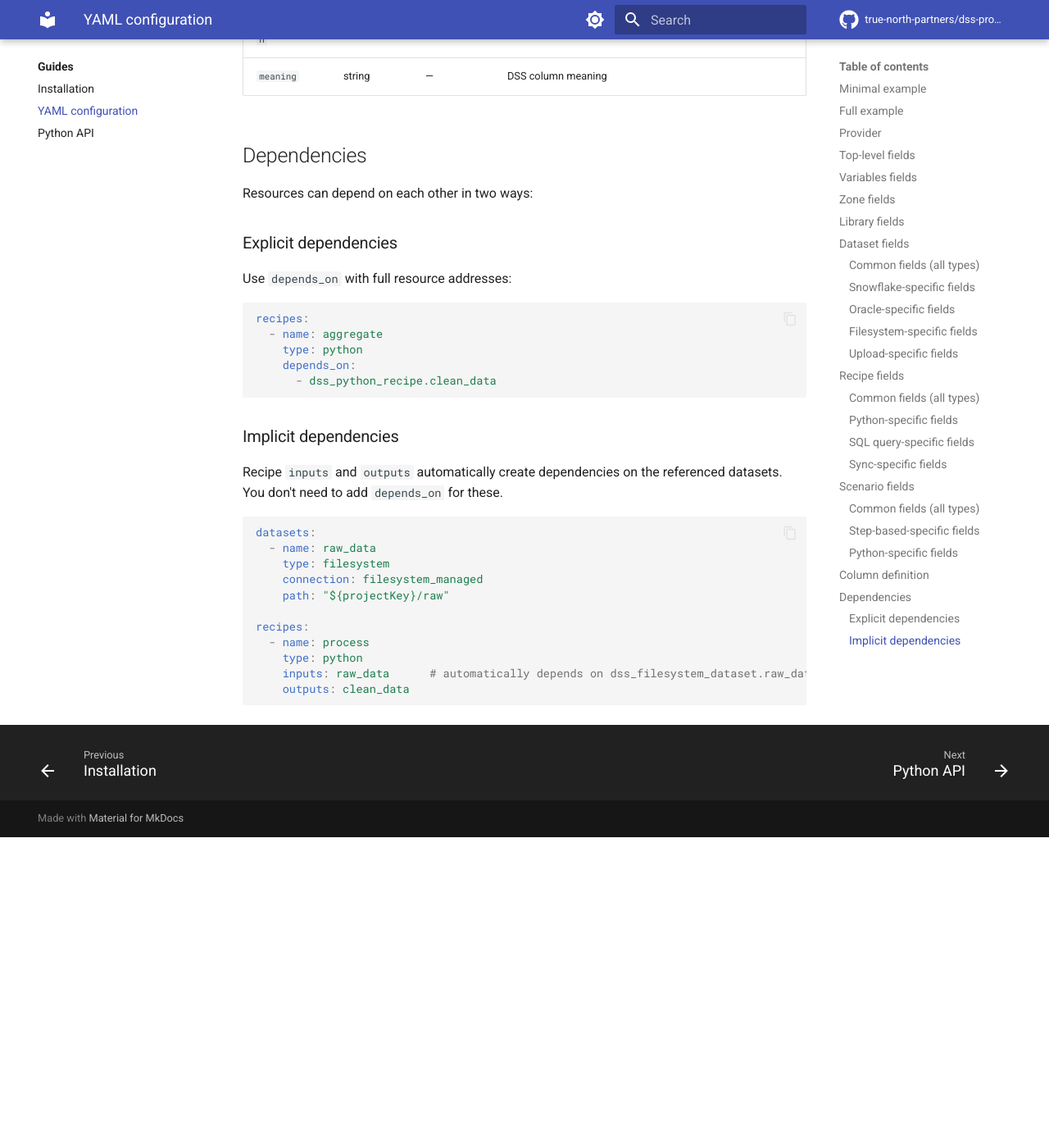
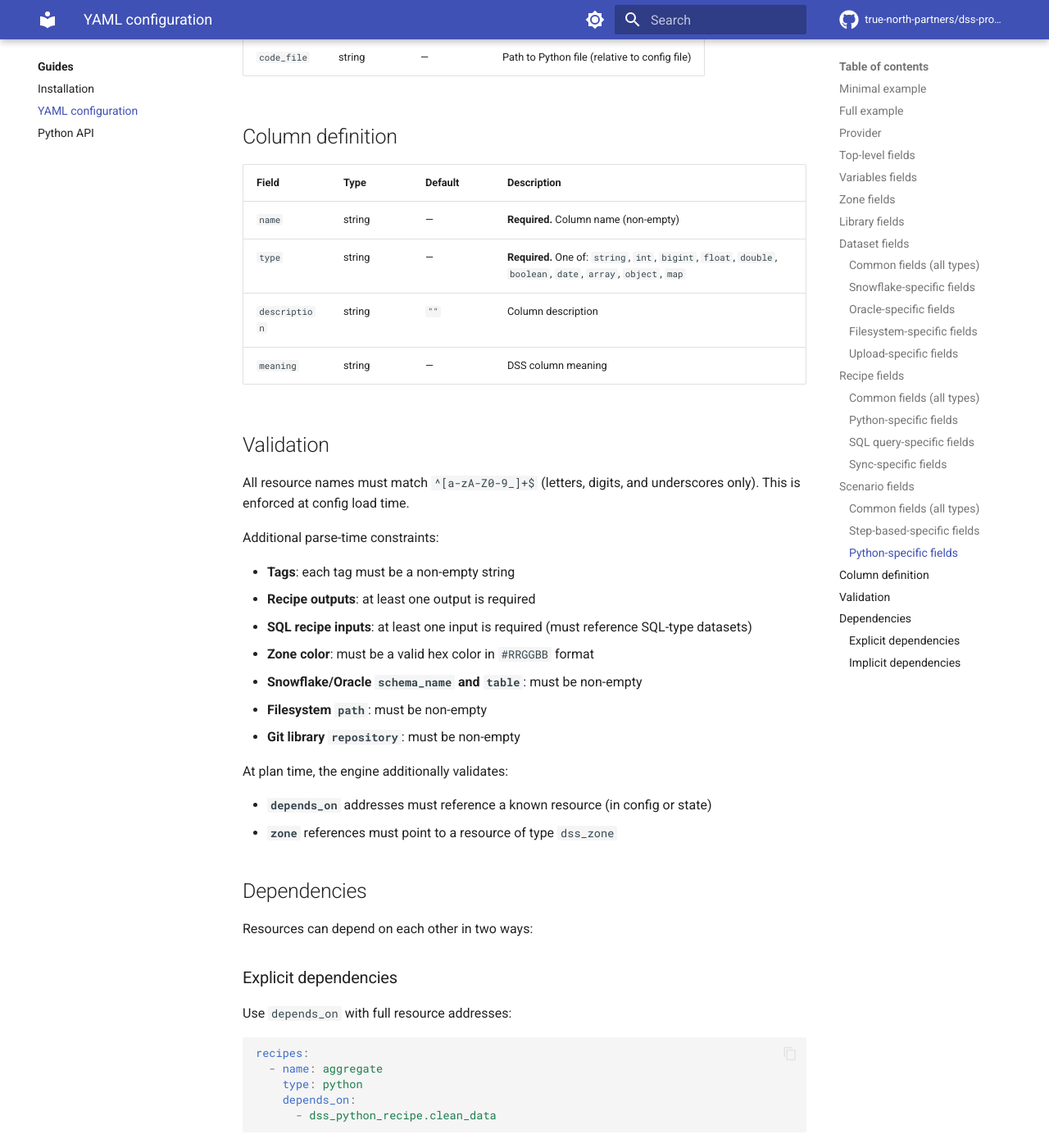
Before and after one commit to true-north-partners/dss-provisioner, an MkDocs documentation site: the page built from docs/guides/yaml-config.md, in a window 1280 px wide and 1400 px high, scrolled down 9262 px. Shown: the whole window at 82% size. Built offline with MkDocs 1.6.1 and Material for MkDocs 9.7.7, drawn with Linux system fonts in a browser that asks for light colours; comment, search, counter and statistics services are not loaded; the version menu is left out; before the commit the page ends 10283 px from its top, so only the background shows below that; some of the changed text lies outside the part shown.

Commit message:
docs: update docs for validation rules (#39)

```diff
--- a/docs/guides/yaml-config.md
+++ b/docs/guides/yaml-config.md
@@ -133,7 +133,7 @@
 
 | Field | Type | Default | Description |
 |---|---|---|---|
-| `name` | string | `variables` | Resource name (singleton — rarely overridden) |
+| `name` | string | `variables` | Resource name (singleton — rarely overridden). Must match `^[a-zA-Z0-9_]+$` |
 | `standard` | dict | `{}` | Standard project variables (shared across instances) |
 | `local` | dict | `{}` | Local project variables (instance-specific) |
 | `description` | string | `""` | Not used by DSS variables (ignored) |
@@ -148,7 +148,7 @@
 
 | Field | Type | Default | Description |
 |---|---|---|---|
-| `name` | string | — | **Required.** Zone identifier (referenced by dataset/recipe `zone` field) |
+| `name` | string | — | **Required.** Zone identifier (must match `^[a-zA-Z0-9_]+$`) |
 | `color` | string | `#2ab1ac` | Hex color in `#RRGGBB` format |
 | `description` | string | `""` | Not used by DSS zones (ignored) |
 | `tags` | list | `[]` | Not used by DSS zones (ignored) |
@@ -161,13 +161,13 @@
 
 | Field | Type | Default | Description |
 |---|---|---|---|
-| `name` | string | — | **Required.** Local target path in the library hierarchy |
-| `repository` | string | — | **Required.** Git repository URL |
+| `name` | string | — | **Required.** Local target path in the library hierarchy. Must match `^[a-zA-Z0-9_]+$` |
+| `repository` | string | — | **Required.** Git repository URL (non-empty) |
 | `checkout` | string | `main` | Branch, tag, or commit hash to check out |
 | `path` | string | `""` | Subpath within the Git repository |
 | `add_to_python_path` | bool | `true` | Add to `pythonPath` in `external-libraries.json` |
 | `description` | string | `""` | Not used by DSS libraries (ignored) |
-| `tags` | list | `[]` | Not used by DSS libraries (ignored) |
+| `tags` | list | `[]` | Not used by DSS libraries (ignored). Elements must be non-empty strings |
 | `depends_on` | list | `[]` | Explicit resource dependencies (addresses) |
 
 !!! note
@@ -179,25 +179,25 @@
 
 | Field | Type | Default | Description |
 |---|---|---|---|
-| `name` | string | — | **Required.** Dataset name in DSS |
+| `name` | string | — | **Required.** Dataset name in DSS. Must match `^[a-zA-Z0-9_]+$` |
 | `type` | string | — | **Required.** One of: `snowflake`, `oracle`, `filesystem`, `upload` |
 | `connection` | string | — | DSS connection name |
 | `managed` | bool | `false` | Whether DSS manages the data lifecycle |
 | `format_type` | string | — | Storage format (`parquet`, `csv`, etc.) |
 | `format_params` | dict | `{}` | Format-specific parameters |
 | `columns` | list | `[]` | Schema column definitions |
-| `zone` | string | — | Flow zone (Enterprise only) |
+| `zone` | string | — | Flow zone (Enterprise only). Validated at plan time — must reference a known zone |
 | `description` | string | `""` | Dataset description (metadata) |
-| `tags` | list | `[]` | DSS tags |
-| `depends_on` | list | `[]` | Explicit resource dependencies (addresses) |
+| `tags` | list | `[]` | DSS tags. Elements must be non-empty strings |
+| `depends_on` | list | `[]` | Explicit resource dependencies (addresses). Validated at plan time — each address must exist |
 
 ### Snowflake-specific fields
 
 | Field | Type | Default | Description |
 |---|---|---|---|
 | `connection` | string | — | **Required.** Snowflake connection name |
-| `schema_name` | string | — | **Required.** Snowflake schema |
-| `table` | string | — | **Required.** Table name |
+| `schema_name` | string | — | **Required.** Snowflake schema (non-empty) |
+| `table` | string | — | **Required.** Table name (non-empty) |
 | `catalog` | string | — | Snowflake database/catalog |
 | `write_mode` | string | `OVERWRITE` | `OVERWRITE`, `APPEND`, or `TRUNCATE` |
 
@@ -206,15 +206,15 @@
 | Field | Type | Default | Description |
 |---|---|---|---|
 | `connection` | string | — | **Required.** Oracle connection name |
-| `schema_name` | string | — | **Required.** Oracle schema |
-| `table` | string | — | **Required.** Table name |
+| `schema_name` | string | — | **Required.** Oracle schema (non-empty) |
+| `table` | string | — | **Required.** Table name (non-empty) |
 
 ### Filesystem-specific fields
 
 | Field | Type | Default | Description |
 |---|---|---|---|
 | `connection` | string | — | **Required.** Filesystem connection name |
-| `path` | string | — | **Required.** File path (supports `${projectKey}`) |
+| `path` | string | — | **Required.** File path (non-empty, supports `${projectKey}`) |
 
 ### Upload-specific fields
 
@@ -226,14 +226,14 @@
 
 | Field | Type | Default | Description |
 |---|---|---|---|
-| `name` | string | — | **Required.** Recipe name in DSS |
+| `name` | string | — | **Required.** Recipe name in DSS. Must match `^[a-zA-Z0-9_]+$` |
 | `type` | string | — | **Required.** One of: `python`, `sql_query`, `sync` |
-| `inputs` | string or list | `[]` | Input dataset name(s) |
-| `outputs` | string or list | `[]` | Output dataset name(s) |
-| `zone` | string | — | Flow zone (Enterprise only) |
+| `inputs` | string or list | `[]` | Input dataset name(s). Elements must be non-empty. **Required** for `sql_query` (min 1) |
+| `outputs` | string or list | — | **Required.** Output dataset name(s) (min 1 element). Elements must be non-empty |
+| `zone` | string | — | Flow zone (Enterprise only). Validated at plan time — must reference a known zone |
 | `description` | string | `""` | Recipe description |
-| `tags` | list | `[]` | DSS tags |
-| `depends_on` | list | `[]` | Explicit resource dependencies (addresses) |
+| `tags` | list | `[]` | DSS tags. Elements must be non-empty strings |
+| `depends_on` | list | `[]` | Explicit resource dependencies (addresses). Validated at plan time — each address must exist |
 
 !!! note
     `inputs` and `outputs` accept either a single string or a list of strings. A single string is automatically converted to a one-element list.
@@ -251,6 +251,7 @@
 
 | Field | Type | Default | Description |
 |---|---|---|---|
+| `inputs` | string or list | — | **Required.** Input dataset name(s) (min 1 element, must reference SQL-type datasets) |
 | `code` | string | `""` | Inline SQL code |
 | `code_file` | string | — | Path to SQL file (relative to config file) |
 
@@ -264,7 +265,7 @@
 
 | Field | Type | Default | Description |
 |---|---|---|---|
-| `name` | string | — | **Required.** Scenario name in DSS |
+| `name` | string | — | **Required.** Scenario name in DSS. Must match `^[a-zA-Z0-9_]+$` |
 | `type` | string | — | **Required.** One of: `step_based`, `python` |
 | `active` | bool | `true` | Whether the scenario is enabled |
 | `triggers` | list | `[]` | Trigger definitions (temporal, dataset change, etc.) |
@@ -292,10 +293,29 @@
 
 | Field | Type | Default | Description |
 |---|---|---|---|
-| `name` | string | — | **Required.** Column name |
+| `name` | string | — | **Required.** Column name (non-empty) |
 | `type` | string | — | **Required.** One of: `string`, `int`, `bigint`, `float`, `double`, `boolean`, `date`, `array`, `object`, `map` |
 | `description` | string | `""` | Column description |
 | `meaning` | string | — | DSS column meaning |
+
+## Validation
+
+All resource names must match `^[a-zA-Z0-9_]+$` (letters, digits, and underscores only). This is enforced at config load time.
+
+Additional parse-time constraints:
+
+- **Tags**: each tag must be a non-empty string
+- **Recipe outputs**: at least one output is required
+- **SQL recipe inputs**: at least one input is required (must reference SQL-type datasets)
+- **Zone color**: must be a valid hex color in `#RRGGBB` format
+- **Snowflake/Oracle `schema_name` and `table`**: must be non-empty
+- **Filesystem `path`**: must be non-empty
+- **Git library `repository`**: must be non-empty
+
+At plan time, the engine additionally validates:
+
+- **`depends_on`** addresses must reference a known resource (in config or state)
+- **`zone`** references must point to a resource of type `dss_zone`
 
 ## Dependencies
 
```
Also changed, not shown: docs/concepts/architecture.md (+1 -1 lines), docs/concepts/configuration.md (+8 -2 lines), docs/concepts/resources.md (+10 -10 lines).
